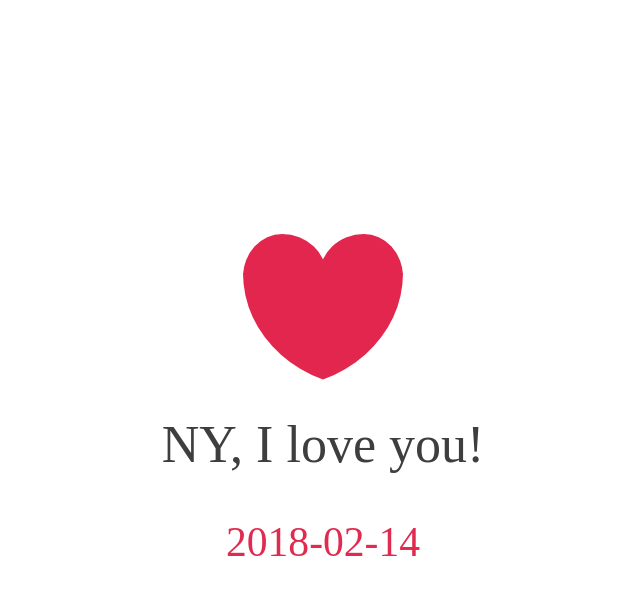
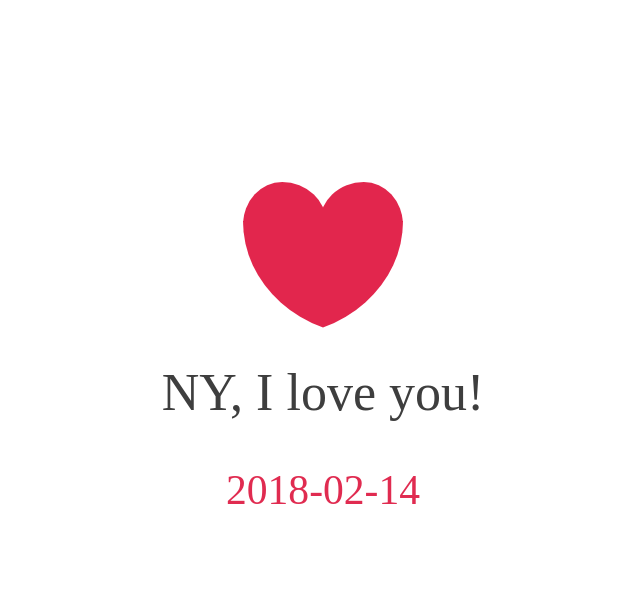
Before and after one commit to benweizhu/love, a website: page docs/index.html in a window 1280 px wide. Shown: the part 105-700 px from the top of the page, without its empty margins (317-957 px from the left). Drawn offline with Linux system fonts and the light colour scheme.

Commit message:
adjust 520

```diff
--- a/docs/css/main.css
+++ b/docs/css/main.css
@@ -396,14 +396,14 @@
 
   .heart-wrapper {
     position: absolute;
-    top: 50%;
+    top: calc(50% - 52.0px);
     left: 50%;
     margin: -15em 0 0 -15em;
   }
 
   .word-wrapper{
     position: absolute;
-    top: calc(520px);
+    top: calc(520px - 52.0px);
     text-align: center;
     width: 100%;
     color: #3e3e3e;
@@ -412,7 +412,7 @@
 
   .date-wrapper{
     position: absolute;
-    top: calc(520px + 52.0px + 52.0px);
+    top: calc(520px + 52.0px);
     text-align: center;
     width: 100%;
     color:#E02B50;
```
